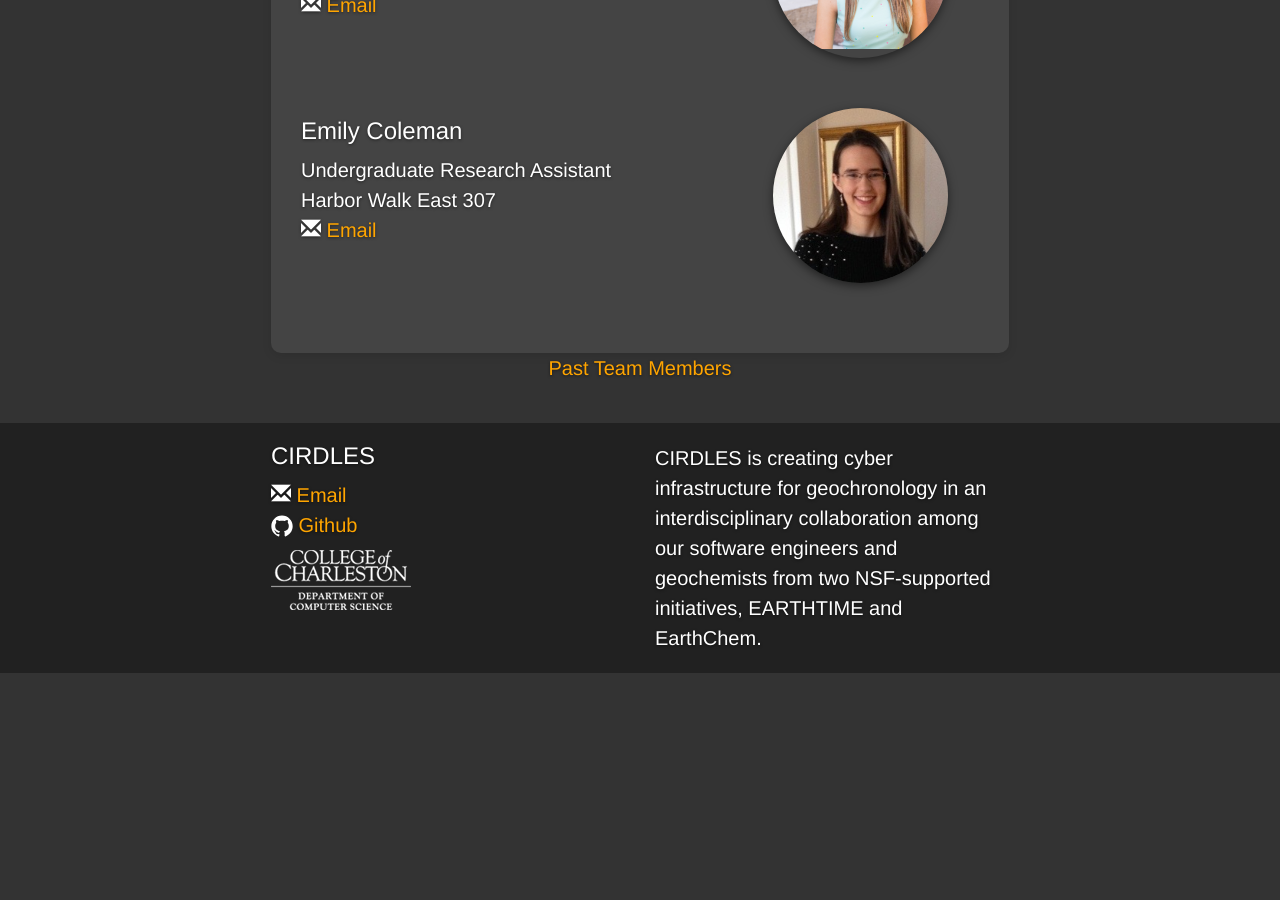
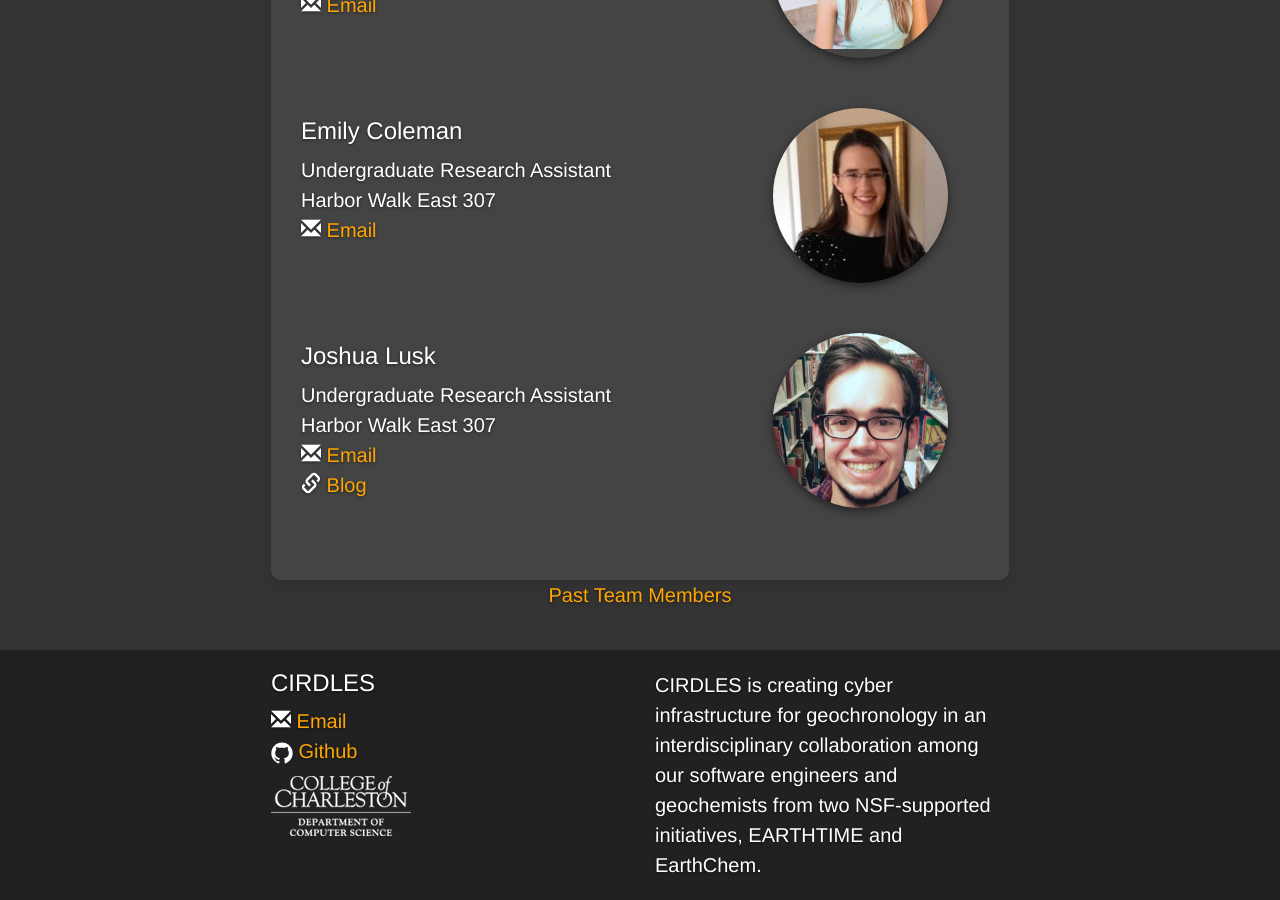
Before and after one commit to shefaliemmanuel/cirdles.github.com, a Jekyll site: the page built from about/people.html, in a window 1280 px wide and 900 px high, scrolled down 2300 px. Built offline with Jekyll 4.4.1, drawn with Linux system fonts in a browser that asks for light colours; before the commit the page ends 2973 px from its top, so only the background shows below that.

Commit message:
added Joshua Lusk's blog to the site.

```diff
--- a/_data/members.yml
+++ b/_data/members.yml
@@ -268,3 +268,12 @@
   office: Harbor Walk East 307
   email: colemanea@g.cofc.edu
   blog:
+
+- name: Joshua Lusk
+  date: 2015-10-21 00:00:00
+  status: current
+  image_url: /assets/images/joshua_lusk.jpg
+  position: Undergraduate Research Assistant
+  office: Harbor Walk East 307
+  email: luskjh@g.cofc.edu
+  blog:  http://www.trissino.net/
```
Also changed, not shown: assets/images/joshua_lusk.JPG (added).
